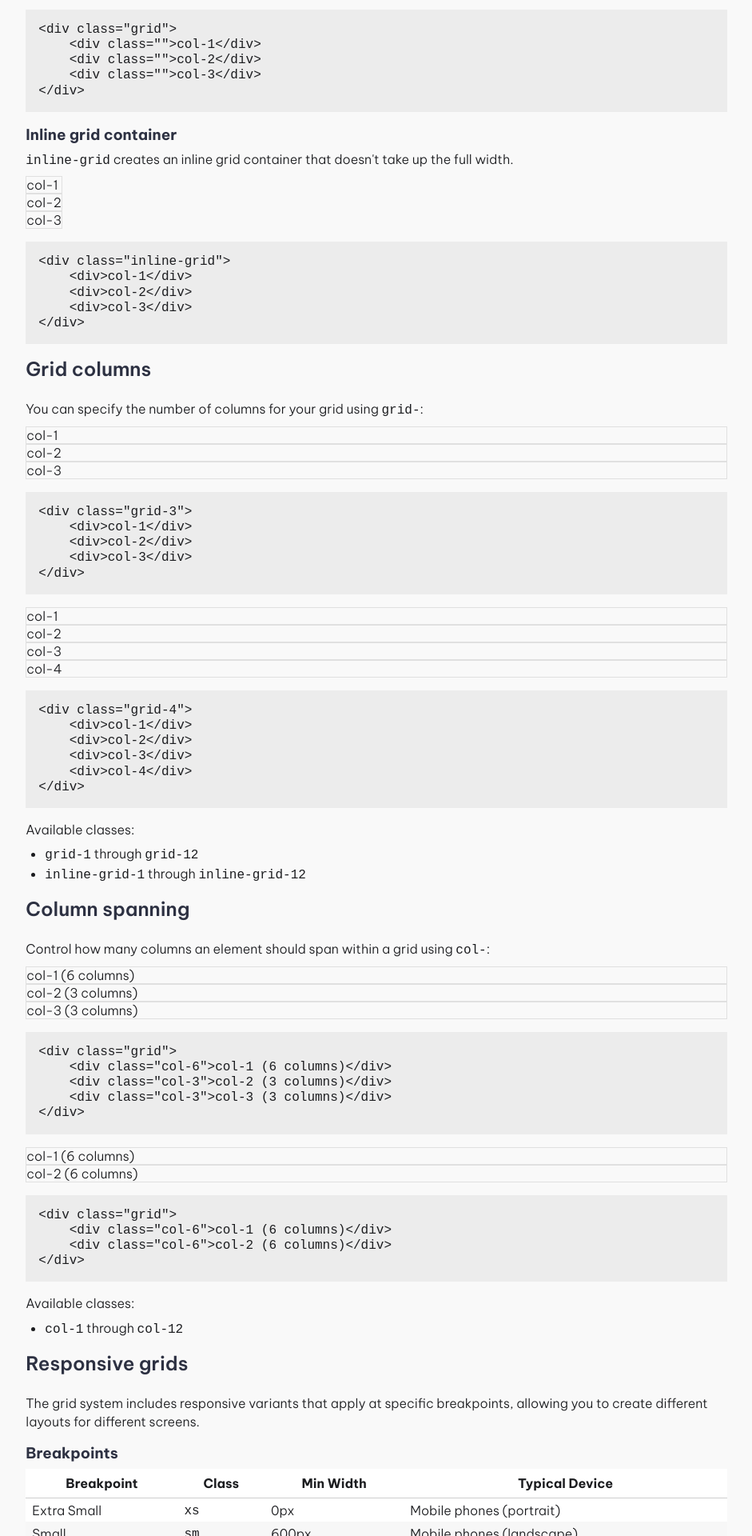
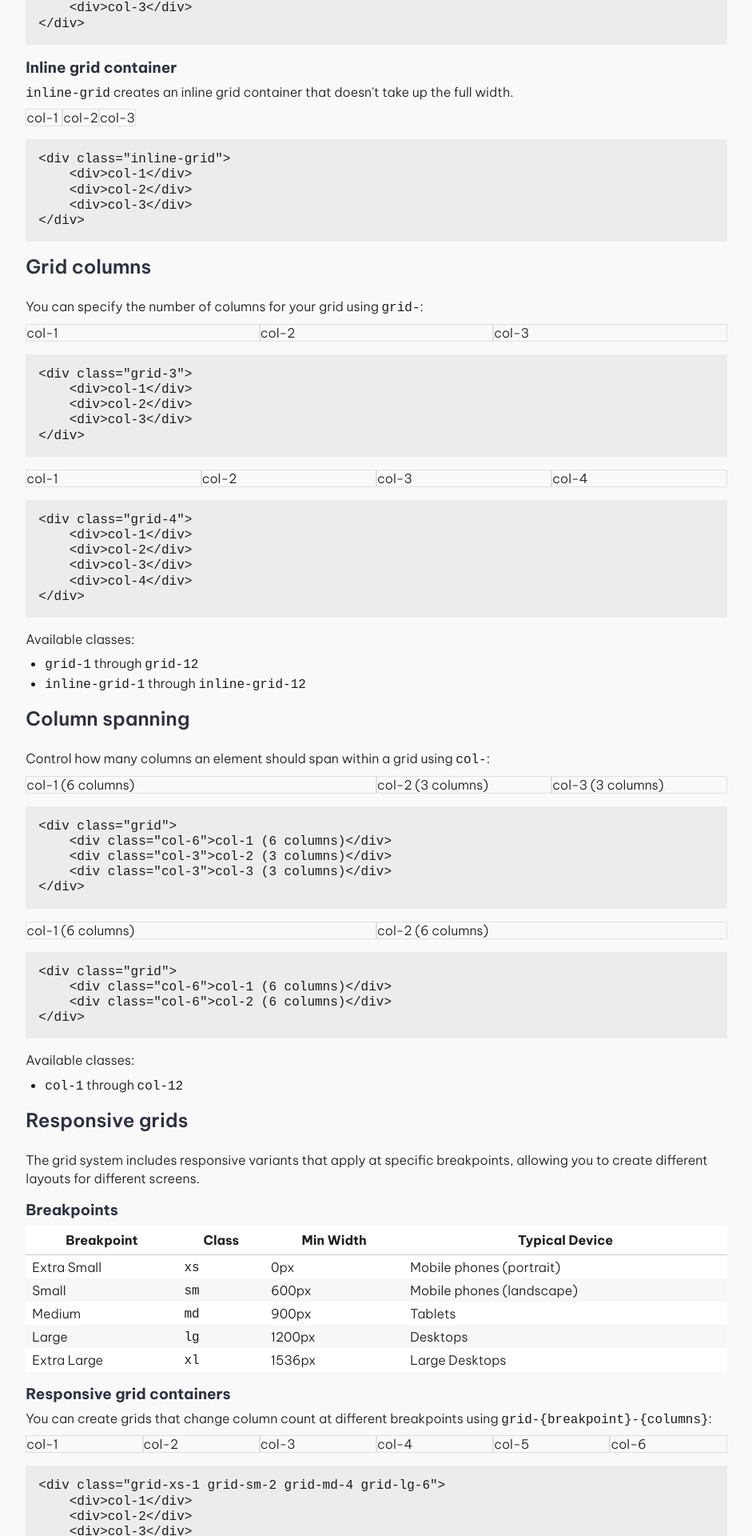
Before and after one commit to forumify/forumify-docs, a Next.js app: page /guides/framework/layout/grid in a window 1280 px wide. Shown: the part 600-2520 px from the top of the page at 80% size, without its empty margins (317-1258 px from the left). Built offline with nearby package versions, Linux system fonts and the light colour scheme.

Commit message:
add change requests

```diff
--- a/src/app/guides/framework/controllers/menu/page.mdx
+++ b/src/app/guides/framework/controllers/menu/page.mdx
@@ -60,10 +60,10 @@ Auto Placement:
 - ``auto`` (automatically chooses the best position based on available space)
 
 #### hideAdornment
-hideAdornment is a togglable option to hide and show the caret <button className="btn-icon btn-link"><CaretDown /></button>. By default, it is set to true, to hide it simply change ``hideAdornment:`` to ``false``.
+hideAdornment is a togglable option to hide and show the caret <button className="btn-icon btn-link"><CaretDown /></button>. By default, it is set to false, to hide it simply change ``hideAdornment:`` to ``false``.
 
 #### buttonClass
-buttonClass lets you add classes to the button. Forumify's framework comes with a variety of button options which you can see [here](/guides/framework/components/button)
+buttonClass lets you add classes to the button. forumify's framework comes with a variety of button options which you can see [here](/guides/framework/components/button)
 
 <GuideNavigator
     next={{ href: '/guides/framework/controllers/modal', label: 'Modal' }}
--- a/src/styles/framework/_breakpoints.scss
+++ b/src/styles/framework/_breakpoints.scss
@@ -3,6 +3,14 @@ $breakpoint-sm: 600px;
 $breakpoint-md: 900px;
 $breakpoint-lg: 1200px;
 $breakpoint-xl: 1536px;
+
+$breakpoints: (
+    'xs': $breakpoint-xs,
+    'sm': $breakpoint-sm,
+    'md': $breakpoint-md,
+    'lg': $breakpoint-lg,
+    'xl': $breakpoint-xl,
+);
 
 @mixin min-width-xs {
     @media screen and (min-width: $breakpoint-xs) {
--- a/src/styles/framework/_grid.scss
+++ b/src/styles/framework/_grid.scss
@@ -1,43 +1,59 @@
 @use 'sass:math';
 @use 'sass:list';
+@use 'breakpoints';
 
 $columns: 12;
 
-.row {
-    display: flex;
-    flex-wrap: wrap;
-
-    > * {
-        flex-shrink: 0;
-        width: 100%;
-        max-width: 100%;
-        padding-left: var(--spacing-2);
-        padding-right: var(--spacing-2);
+.grid {
+    display: grid;
+    grid-template-columns: repeat($columns, 1fr);
 }
 
-    + .row {
-        margin-top: var(--spacing-4);
+.inline-grid {
+    display: inline-grid;
+    grid-template-columns: repeat($columns, 1fr);
 }
 
-    .col {
-        flex: 1 0 0%;
+@for $i from 1 to 13 {
+    .grid-#{$i} {
+        display: grid;
+        grid-template-columns: repeat($i, 1fr);
     }
 
-    @for $i from 1 through $columns {
-        .col-#{$i} {
-            flex: 0 0 auto;
-            width: math.percentage(math.div($i, $columns));
+    .inline-grid-#{$i} {
+        display: grid;
+        grid-template-columns: repeat($i, 1fr);
     }
 }
 
-    @each $bp, $size in $breakpoints {
+@each $bp, $size in breakpoints.$breakpoints {
     @media (min-width: $size) {
         @for $i from 1 through $columns {
-                .col-#{$bp}-#{$i} {
-                    flex: 0 0 auto;
-                    width: math.percentage(math.div($i, $columns));
+            .grid-#{$bp}-#{$i} {
+                display: grid;
+                grid-template-columns: repeat($i, 1fr);
+            }
+
+            .inline-grid-#{$bp}-#{$i} {
+                display: grid;
+                grid-template-columns: repeat($i, 1fr);
             }
         }
     }
 }
+
+@for $i from 1 to 13 {
+    .col-#{$i} {
+        grid-column: span $i;
     }
+}
+
+@each $bp, $size in breakpoints.$breakpoints {
+    @media (min-width: $size) {
+        @for $i from 1 through $columns {
+            .col-#{$bp}-#{$i} {
+                grid-column: span $i;
+            }
+        }
+    }
+}
--- a/src/styles/framework/index.scss
+++ b/src/styles/framework/index.scss
@@ -58,3 +58,4 @@
 @import 'typography';
 @import 'elements';
 @import 'utility';
+@import 'grid';
```
Also changed, not shown: src/app/guides/framework/components/button/page.mdx (+5 -5 lines), src/app/guides/framework/layout/grid/page.mdx (+7 -7 lines). Lines whose indentation alone changed are shown as unchanged.
